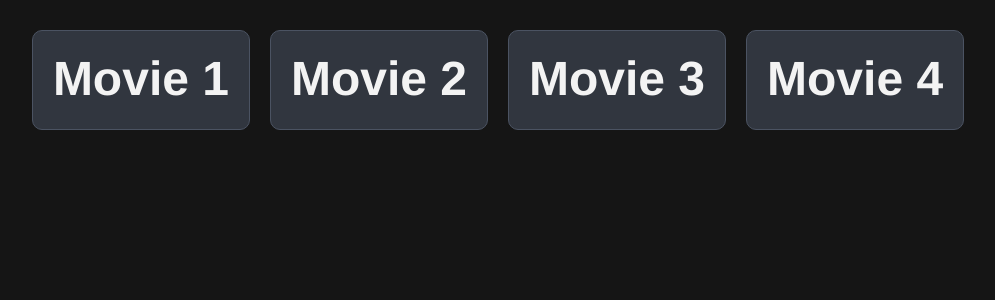
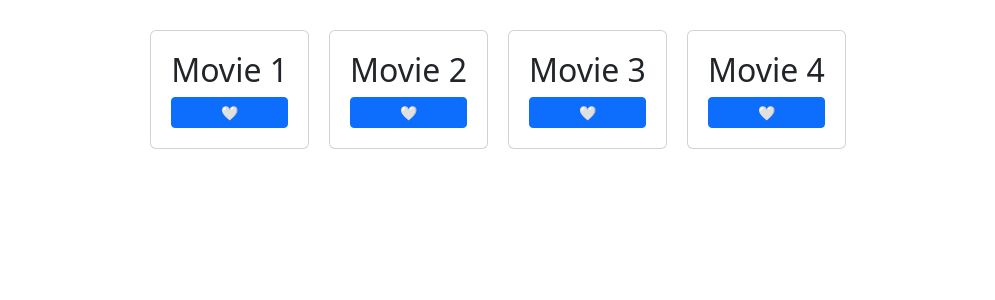
Before and after one commit to Marwan1998/learning-react, a React (Vite) app: page / in a window 1280 px wide. Shown: the top 300 px of the page, without its empty margins (142-1137 px from the left). Built offline with nearby package versions, Linux system fonts and the light colour scheme.

Commit message:
done with playing around

```diff
--- a/src/App.tsx
+++ b/src/App.tsx
@@ -2,6 +2,7 @@ import './App.css'
 import Card from './Card'
 
 function App() {
+
 
   return (
     <div className='card-container'>
--- a/src/Card.tsx
+++ b/src/Card.tsx
@@ -1,11 +1,34 @@
+import {useEffect, useState} from 'react';
+
 interface Props {
     title: string,
 }
 
 const Card = ({title}: Props) => {
+  const [hasLiked, setHasLiked] = useState(false);
+
+  const [count, setCount] = useState(0);
+
+  useEffect(() => {
+    const likeState = hasLiked ? 'liked' : 'disliked';
+
+    console.log(`${title} has been ${likeState}`);
+  }, [hasLiked, title]);
+
+
+  function handleOnClick(){
+    setHasLiked(!hasLiked);
+    // setCount((prevState) => prevState + 1);
+    console.log(count);
+  }
+
   return (
-    <div className="card">
+    <div className="card" onClick={() => setCount((prevState) => prevState+1)}>
         <h2>{title}</h2>
+        {count || null}
+        <button type='button' className='btn btn-sm btn-primary' onClick={handleOnClick}>
+          {hasLiked ? '❤️' : '🤍'}
+        </button>
     </div>
   )
 }
--- a/src/main.tsx
+++ b/src/main.tsx
@@ -1,7 +1,7 @@
 import { StrictMode } from 'react'
 import { createRoot } from 'react-dom/client'
 import App from './App.tsx'
-// import 'bootstrap/dist/css/bootstrap.css'
+import 'bootstrap/dist/css/bootstrap.css'
 
 createRoot(document.getElementById('root')!).render(
   <StrictMode>
```
Also changed, not shown: src/Likes.tsx (added, +14 -0 lines).
